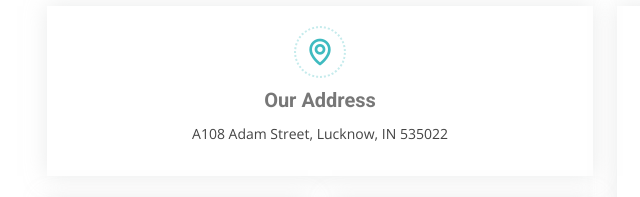
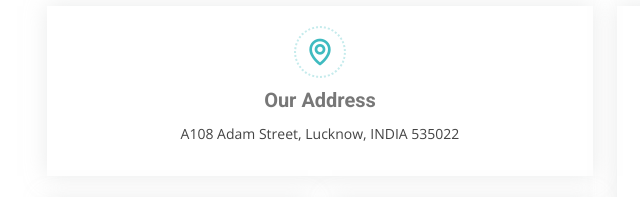
Before and after one commit to i-am-mohiuddin/Arpis-Pharmaceutical-Pvt.-Ltd, a plain HTML site: page index.html in a window 1280 px wide. Shown: the part 8680-8877 px from the top of the page, 35-675 px from the left. Drawn offline with nearby package versions, Linux system fonts and the light colour scheme.

Commit message:
Update index.html

```diff
--- a/index.html
+++ b/index.html
@@ -863,7 +863,7 @@
                 <div class="info-box">
                   <i class="bx bx-map"></i>
                   <h3>Our Address</h3>
-                  <p>A108 Adam Street, Lucknow, IN 535022</p>
+                  <p>A108 Adam Street, Lucknow, INDIA 535022</p>
                 </div>
               </div>
               <div class="col-md-6">
```
